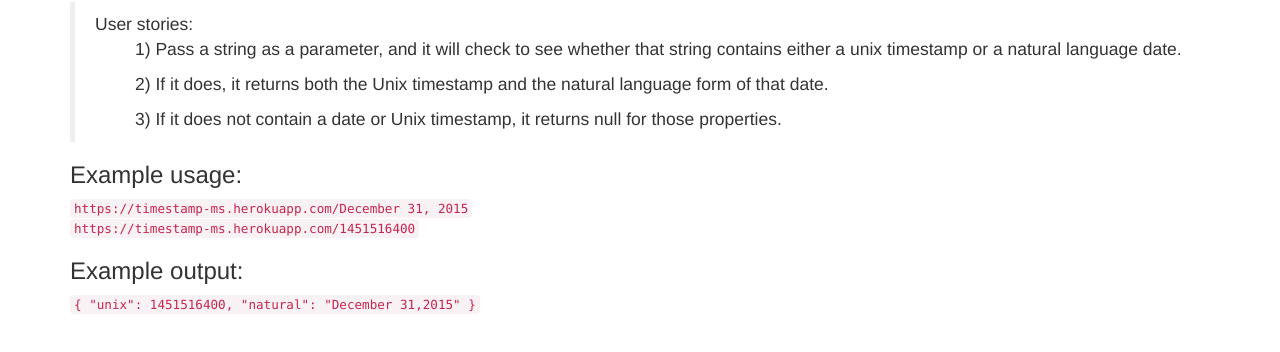
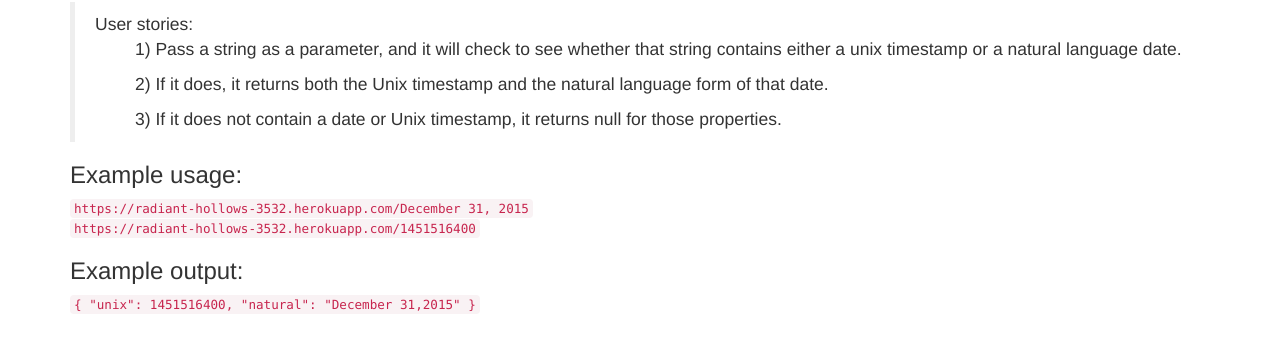
Before and after one commit to lukaskwkw/fcc-timestamp-ms, a website: page index.html in a window 1280 px wide. Shown: the part 68-420 px from the top of the page. Drawn offline with nearby package versions, Linux system fonts and the light colour scheme.

Commit message:
urls server changed

```diff
--- a/index.html
+++ b/index.html
@@ -17,8 +17,8 @@
                 <ul>3) If it does not contain a date or Unix timestamp, it returns null for those properties.</ul>
             </blockquote>
             <h3>Example usage:</h3>
-            <code>https://timestamp-ms.herokuapp.com/December 31, 2015</code><br>
-            <code>https://timestamp-ms.herokuapp.com/1451516400</code>
+            <code>https://radiant-hollows-3532.herokuapp.com/December 31, 2015</code><br>
+            <code>https://radiant-hollows-3532.herokuapp.com/1451516400</code>
             <h3>Example output:</h3>
             <code>
                 {
```
